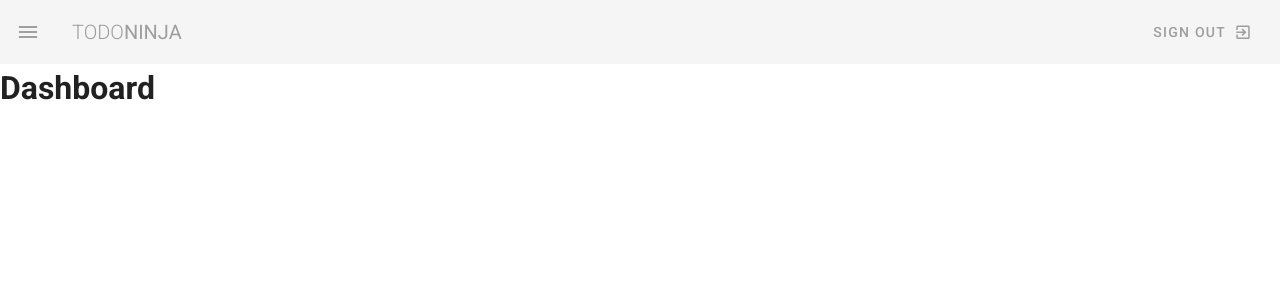
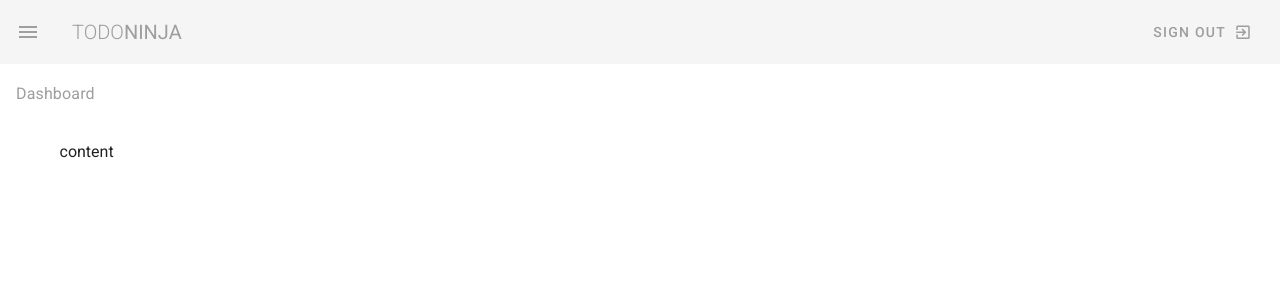
Before and after one commit to FBourhis/Vuetify-test, a Vue app: page / in a window 1280 px wide. Shown: the top 300 px of the page. Built offline with nearby package versions, Linux system fonts and the light colour scheme.

Commit message:
Padding & Margin

```diff
--- a/src/App.vue
+++ b/src/App.vue
@@ -1,7 +1,7 @@
 <template>
   <v-app class="grey lighten-4">
     <Navbar />
-    <v-content>
+    <v-content class="mx-4 mb-4 mt-4">
       <router-view></router-view>
     </v-content>
 
--- a/src/views/Dashboard.vue
+++ b/src/views/Dashboard.vue
@@ -1,7 +1,10 @@
 <template>
   <div class="dashboard">
-    <h1>Dashboard</h1>
+    <h1 class="subtitle-1 grey--text">Dashboard</h1>
 
+    <v-container class="my-5">
+      content
+    </v-container>
 
   </div>
 </template>
--- a/src/views/Projects.vue
+++ b/src/views/Projects.vue
@@ -1,7 +1,10 @@
 <template>
   <div class="projects">
-    <h1>Projects</h1>
+    <h1 class="subtitle-1 grey--text">Projects</h1>
 
+    <v-container class="my-5">
+      content
+    </v-container>
 
   </div>
 </template>
--- a/src/views/Team.vue
+++ b/src/views/Team.vue
@@ -1,7 +1,10 @@
 <template>
   <div class="team">
-    <h1>Team</h1>
+    <h1 class="subtitle-1 grey--text">Team</h1>
 
+    <v-container class="my-5">
+      content
+    </v-container>
 
   </div>
 </template>
```
